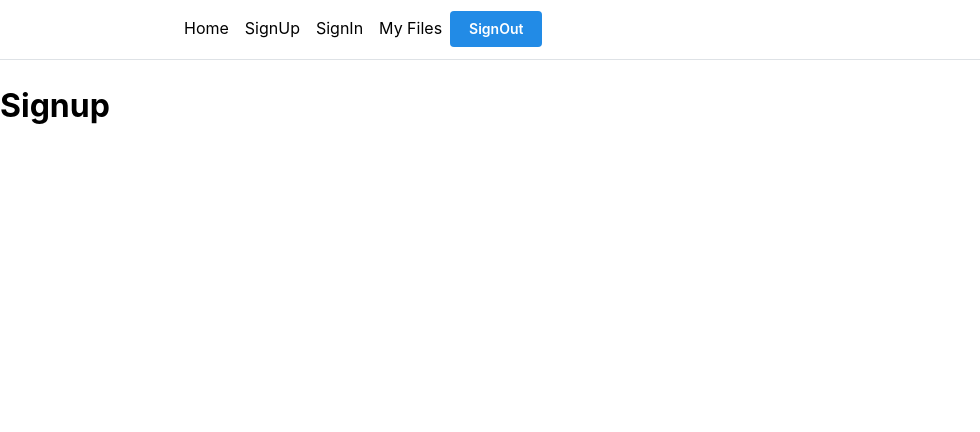
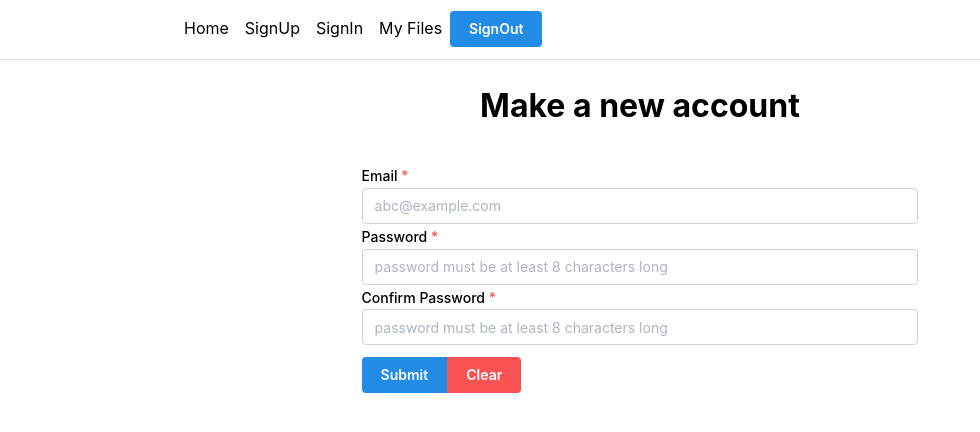
Before and after one commit to maanasmahato4/image-processing, a React (Vite) app in the folder client/: page /signup in a window 1280 px wide. Shown: the top 432 px of the page, without its empty margins (0-980 px from the left). Built offline with nearby package versions, Linux system fonts and the light colour scheme.

Commit message:
new: sign up form

```diff
--- /dev/null
+++ b/client/src/constants/RegExp.js
@@ -0,0 +1 @@
+export const EMAIL_REGEXP = new RegExp(/^\S+@\S+$/);
--- a/client/src/context/main.context.jsx
+++ b/client/src/context/main.context.jsx
@@ -1,5 +1,5 @@
 import { createContext } from "react";
 
 export const AppContext = createContext({
-
+    // authentication
 });
--- a/client/src/main.jsx
+++ b/client/src/main.jsx
@@ -3,14 +3,17 @@ import ReactDOM from 'react-dom/client';
 import Layout from './Layout';
 import { MantineProvider } from "@mantine/core";
 import { BrowserRouter } from "react-router-dom";
+import { AuthContextProvider } from "./context/auth.context";
 import '@mantine/core/styles.css';
 
 ReactDOM.createRoot(document.getElementById('root')).render(
   <React.StrictMode>
     <MantineProvider>
-      <BrowserRouter>
-        <Layout />
-      </BrowserRouter>
+      <AuthContextProvider>
+        <BrowserRouter>
+          <Layout />
+        </BrowserRouter>
+      </AuthContextProvider>
     </MantineProvider>
   </React.StrictMode>,
 )
--- a/client/src/pages/SignUp.jsx
+++ b/client/src/pages/SignUp.jsx
@@ -1,6 +1,42 @@
+import { useEffect } from "react";
+import { useNavigate } from "react-router-dom";
+import { Button, Container, TextInput } from "@mantine/core";
+import { useForm } from "@mantine/form";
+import { EMAIL_REGEXP } from "../constants/RegExp";
+
 function SignUp() {
+    const navigate = useNavigate();
+
+    const signUpForm = useForm({
+        initialValues: {
+            email: "",
+            password: "",
+            confirm_password: ""
+        },
+        validate: {
+            email: (email) => (EMAIL_REGEXP.test(email) ? null : "Invalid Email"),
+            password: (password) => (password.length < 8 ? "Password must be atleast 8 characters long" : null),
+            confirm_password: (password) => (password.length < 8 ? "Password must be atleast 8 characters long" : null)
+        }
+    });
+
+    useEffect(() => {
+        console.log("protected route is left in login");
+    }, []);
+
     return (
-        <h1>Signup</h1>
+        <Container>
+            <h1 style={{ textAlign: "center" }}>Make a new account</h1>
+            <form onSubmit={signUpForm.onSubmit((values) => console.log(values))} style={{ width: "60%", marginInline: "20%", marginBlock: "2rem" }} onReset={signUpForm.onReset}>
+                <TextInput label="Email" type="email" name="email" placeholder="abc@example.com" {...signUpForm.getInputProps("email", { type: "input" })} withAsterisk />
+                <TextInput label="Password" type="password" name="password" placeholder="password must be at least 8 characters long" {...signUpForm.getInputProps("password", { type: "input" })} withAsterisk />
+                <TextInput label="Confirm Password" type="password" name="confirm_password" placeholder="password must be at least 8 characters long" {...signUpForm.getInputProps("confirm_password", { type: "input" })} withAsterisk />
+                <Button.Group style={{ marginBlock: "0.7rem" }}>
+                    <Button type="submit" color="blue">Submit</Button>
+                    <Button type="reset" color="red">Clear</Button>
+                </Button.Group>
+            </form>
+        </Container>
     )
 };
 
```
